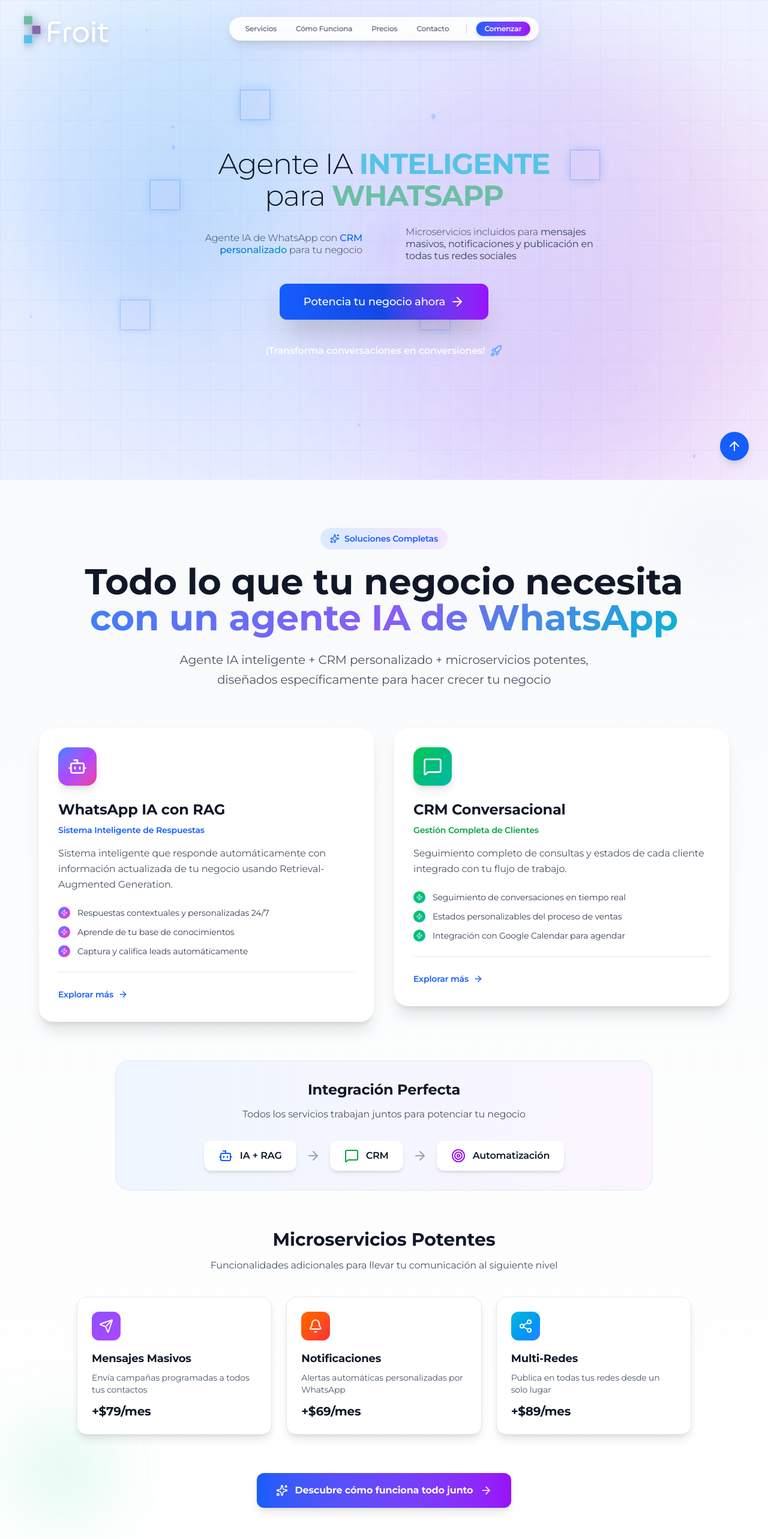
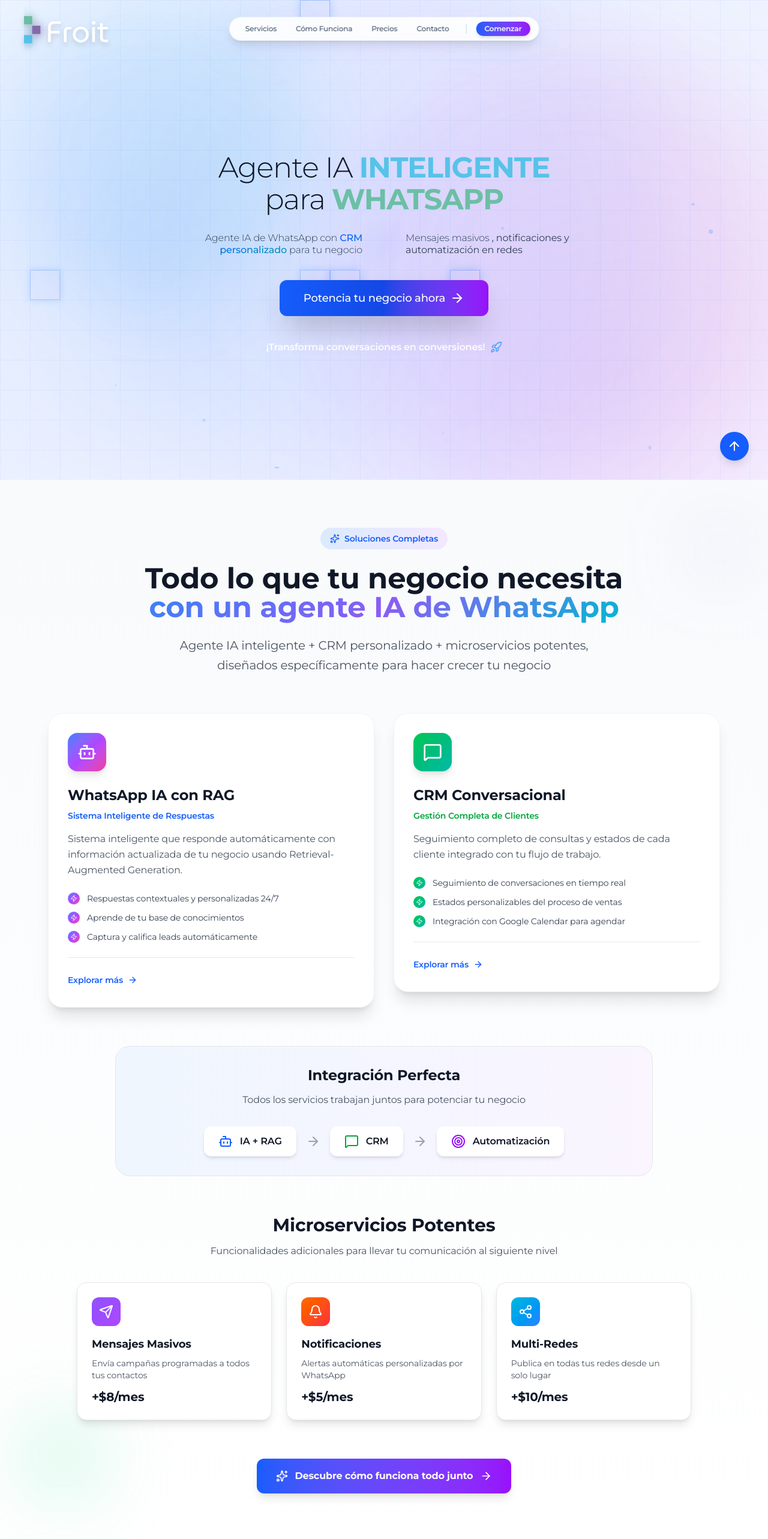
Before and after one commit to Carlosrr0431/froit, a Next.js app: page / in a window 1280 px wide. Shown: the top 2566 px of the page at 60% size. Built offline with nearby package versions, Linux system fonts and the light colour scheme.

Commit message:
GRACIAS DIOS

```diff
--- a/src/components/Header.js
+++ b/src/components/Header.js
@@ -226,15 +226,7 @@ const Header = ({ isLogoInHeader = false }) => {
                 )}
               </AnimatePresence>
 
-              {/* CTA Button */}
-              <motion.button
-                whileTap={{ scale: 0.9 }}
-                onClick={() => scrollToSection('contact')}
-                className="px-4 py-2.5 bg-gradient-to-r from-blue-600 to-purple-600 hover:from-blue-500 hover:to-purple-500 text-white font-semibold text-sm rounded-xl transition-all duration-200 shadow-lg shadow-blue-500/30"
-                style={{ fontFamily: 'var(--font-montserrat), Montserrat, sans-serif' }}
-              >
-                Demo
-              </motion.button>
+
             </div>
           </div>
         </div>
--- a/src/components/Hero.js
+++ b/src/components/Hero.js
@@ -7,11 +7,28 @@ import {
   AnimatePresence,
 } from "framer-motion";
 import { ArrowRight, Sparkles, Rocket } from "lucide-react";
-import { useRef } from "react";
+import { useRef, useState, useEffect } from "react";
 import AnimatedFroitLogo from "./AnimatedFroitLogo";
 
 const Hero = ({ isLogoInHeader = false }) => {
   const ref = useRef(null);
+  const [isDesktop, setIsDesktop] = useState(false);
+
+  useEffect(() => {
+    const handleResize = () => {
+      setIsDesktop(window.innerWidth >= 640);
+    };
+
+    // Set initial value
+    handleResize();
+
+    // Add event listener
+    window.addEventListener('resize', handleResize);
+
+    // Cleanup
+    return () => window.removeEventListener('resize', handleResize);
+  }, []);
+
   const { scrollYProgress } = useScroll({
     target: ref,
     offset: ["start start", "end start"],
@@ -287,11 +304,26 @@ const Hero = ({ isLogoInHeader = false }) => {
               </h1>
             </motion.div>
 
-            {/* Value Proposition - Better Mobile Text */}
+            {/* Value Proposition - Static on Mobile, Animated on Desktop */}
             <motion.div
               variants={itemVariants}
               className="flex flex-col sm:flex-row items-center justify-center gap-2 sm:gap-2 md:gap-3 max-w-3xl mx-auto px-4 sm:px-2"
             >
+              {/* Primera frase - Sin animación en móvil */}
+              {!isDesktop ? (
+                <p
+                  className="text-xs sm:text-sm md:text-base lg:text-base text-slate-700 dark:text-gray-300 leading-tight font-light text-center sm:text-right flex-1 max-w-[240px] sm:max-w-[280px] md:max-w-[320px]"
+                  style={{
+                    fontFamily: "var(--font-montserrat), Montserrat, sans-serif",
+                  }}
+                >
+                  Agente IA de WhatsApp con{" "}
+                  <span className="text-transparent bg-gradient-to-r from-blue-600 to-cyan-600 dark:from-blue-400 dark:to-cyan-400 bg-clip-text font-medium">
+                    CRM personalizado
+                  </span>{" "}
+                  para tu negocio
+                </p>
+              ) : (
                 <motion.p
                   className="text-xs sm:text-sm md:text-base lg:text-base text-slate-700 dark:text-gray-300 leading-tight font-light text-center sm:text-right flex-1 max-w-[240px] sm:max-w-[280px] md:max-w-[320px]"
                   style={{
@@ -313,6 +345,7 @@ const Hero = ({ isLogoInHeader = false }) => {
                   </span>{" "}
                   para tu negocio
                 </motion.p>
+              )}
 
               <motion.div
                 className="relative flex items-center justify-center flex-shrink-0 w-8 h-8 sm:w-10 sm:h-10 md:w-12 md:h-12"
@@ -371,6 +404,19 @@ const Hero = ({ isLogoInHeader = false }) => {
                 />
               </motion.div>
 
+              {/* Segunda frase - Sin animación en móvil */}
+              {!isDesktop ? (
+                <p
+                  className="text-xs sm:text-sm md:text-base lg:text-base text-slate-700 dark:text-gray-300 leading-tight font-light text-center sm:text-left flex-1 max-w-[240px] sm:max-w-[280px] md:max-w-[320px]"
+                  style={{
+                    fontFamily: "var(--font-montserrat), Montserrat, sans-serif",
+                  }}
+                >
+                  Mensajes masivos {" "}
+                  <span className="font-normal text-slate-700 dark:text-gray-300">, notificaciones y automatización en redes
+                  </span>
+                </p>
+              ) : (
                 <motion.p
                   className="text-xs sm:text-sm md:text-base lg:text-base text-slate-700 dark:text-gray-300 leading-tight font-light text-center sm:text-left flex-1 max-w-[240px] sm:max-w-[280px] md:max-w-[320px]"
                   style={{
@@ -386,11 +432,11 @@ const Hero = ({ isLogoInHeader = false }) => {
                     times: [0, 0.2, 0.5, 0.7, 1]
                   }}
                 >
-                Microservicios incluidos para{" "}
-                <span className="font-normal text-slate-700 dark:text-gray-300">
-                  mensajes masivos, notificaciones y publicación en todas tus redes sociales
+                  Mensajes masivos {" "}
+                  <span className="font-normal text-slate-700 dark:text-gray-300">, notificaciones y automatización en redes
                   </span>
                 </motion.p>
+              )}
             </motion.div>
 
             {/* CTA Buttons - Better Mobile Size */}
--- a/src/components/Services.js
+++ b/src/components/Services.js
@@ -42,7 +42,7 @@ const Services = () => {
       description: 'Envía campañas programadas a todos tus contactos',
       icon: Send,
       color: 'from-violet-500 to-purple-500',
-      price: '+$79/mes'
+      price: '+$8/mes'
     },
     {
       id: 'notifications',
@@ -50,7 +50,7 @@ const Services = () => {
       description: 'Alertas automáticas personalizadas por WhatsApp',
       icon: Bell,
       color: 'from-orange-500 to-red-500',
-      price: '+$69/mes'
+      price: '+$5/mes'
     },
     {
       id: 'social',
@@ -58,7 +58,7 @@ const Services = () => {
       description: 'Publica en todas tus redes desde un solo lugar',
       icon: Share2,
       color: 'from-cyan-500 to-blue-500',
-      price: '+$89/mes'
+      price: '+$10/mes'
     }
   ];
 
@@ -115,13 +115,13 @@ const Services = () => {
             </span>
           </motion.div>
 
-          <h2 className="text-4xl md:text-6xl font-bold mb-6" style={{ fontFamily: 'var(--font-montserrat), Montserrat, sans-serif' }}>
+          <h2 className="text-2xl sm:text-3xl md:text-4xl lg:text-5xl font-bold mb-4 sm:mb-6 px-4" style={{ fontFamily: 'var(--font-montserrat), Montserrat, sans-serif' }}>
             <span className="text-gray-900 dark:text-white">Todo lo que tu negocio necesita</span>
             <br />
             <span className="gradient-text">con un agente IA de WhatsApp</span>
           </h2>
 
-          <p className="text-xl text-gray-600 dark:text-gray-300 max-w-3xl mx-auto leading-relaxed">
+          <p className="text-sm sm:text-base md:text-lg lg:text-xl text-gray-600 dark:text-gray-300 max-w-3xl mx-auto leading-relaxed px-4">
             Agente IA inteligente + CRM personalizado + microservicios potentes,
             <br className="hidden md:block" />
             diseñados específicamente para hacer crecer tu negocio
@@ -129,7 +129,7 @@ const Services = () => {
         </motion.div>
 
         {/* Main Services */}
-        <div className="grid grid-cols-1 lg:grid-cols-2 gap-8 mb-16 max-w-6xl mx-auto">
+        <div className="grid grid-cols-1 lg:grid-cols-2 gap-6 sm:gap-8 mb-12 sm:mb-16 max-w-6xl mx-auto px-4">
           {mainServices.map((service, index) => {
             const Icon = service.icon;
             return (
@@ -142,7 +142,7 @@ const Services = () => {
                 className="group relative"
               >
                 {/* Card */}
-                <div className="relative bg-white dark:bg-gray-800 rounded-3xl p-8 shadow-xl hover:shadow-2xl transition-all duration-500 border border-gray-100 dark:border-gray-700 overflow-hidden">
+                <div className="relative bg-white dark:bg-gray-800 rounded-2xl sm:rounded-3xl p-5 sm:p-8 shadow-xl hover:shadow-2xl transition-all duration-500 border border-gray-100 dark:border-gray-700 overflow-hidden">
                   {/* Gradient Background on Hover */}
                   <div className={`absolute inset-0 bg-gradient-to-br ${service.gradient} opacity-0 group-hover:opacity-5 transition-opacity duration-500`} />
 
```
Lines whose indentation alone changed are shown as unchanged.
